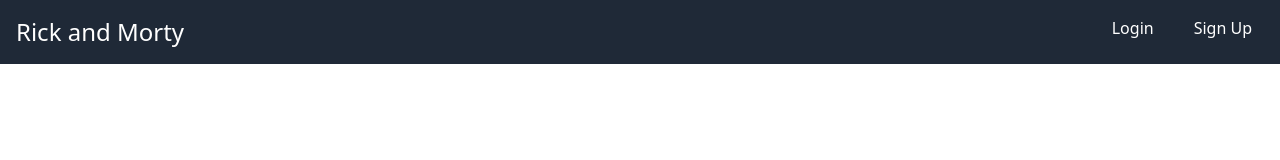
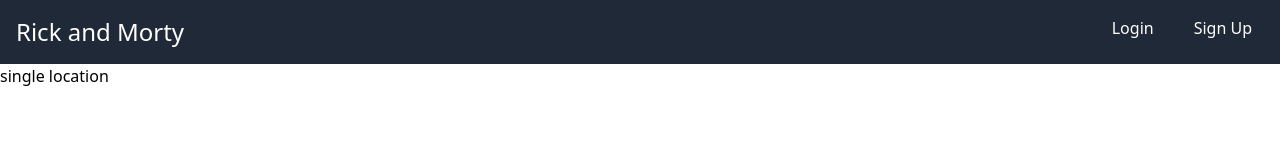
Before and after one commit to culinovic-a/rick-and-morty, a React (Create React App) app: page /single-location/1 in a window 1280 px wide. Shown: the top 160 px of the page. Built offline with nearby package versions, Linux system fonts and the light colour scheme; no server answers.

Commit message:
created single location page and route there from single character

```diff
--- a/src/App.tsx
+++ b/src/App.tsx
@@ -7,6 +7,7 @@
 import Characters from './Pages/CharactersPage/Characters';
 import { AuthProvider } from './contexts/AuthContext';
 import SingleCharacter from './Pages/SingleCharacterPage/SingleCharacter';
+import SingleLocation from './Pages/SingleLocationPage/SingleLocation';
 
 const App: React.FC = () => {
   return (
@@ -19,6 +20,7 @@
           <Route path="/sign-up" element={<SignUp />} />
           <Route path="/characters" element={<Characters />} />
           <Route path="/single-character/:id" element={<SingleCharacter />} />
+          <Route path="/single-location/:id" element={<SingleLocation />} />
         </Routes>
       </Router>
     </AuthProvider>
--- a/src/Pages/SingleCharacterPage/SingleCharacter.tsx
+++ b/src/Pages/SingleCharacterPage/SingleCharacter.tsx
@@ -9,8 +9,8 @@
     const navigate = useNavigate();
 
     const handleCharacterLocation = (locationUrl: string | undefined) => {
-        // const id: string = locationUrl?.split("/").pop() || "";
-        // navigate(`/single-location/${id}`);
+        const id: string = locationUrl?.split("/").pop() || "";
+        navigate(`/single-location/${id}`);
     };
 
     const fetchSingleCharacter = async () => {
--- /dev/null
+++ b/src/Pages/SingleLocationPage/SingleLocation.tsx
@@ -0,0 +1,12 @@
+import React from 'react';
+
+const SingleLocation: React.FC = () => {
+
+  return (
+    <>
+      <div>single location</div>
+    </>
+  );
+};
+
+export default SingleLocation;
--- a/src/Routes/Routes.tsx
+++ b/src/Routes/Routes.tsx
@@ -4,6 +4,7 @@
 import SignUp from "../Pages/SignUpPage/SignUp";
 import Characters from "../Pages/CharactersPage/Characters";
 import SingleCharacter from "../Pages/SingleCharacterPage/SingleCharacter";
+import SingleLocation from "../Pages/SingleLocationPage/SingleLocation";
 
 export const router = createBrowserRouter([
     {
@@ -26,6 +27,10 @@
                 path: 'single-character/:id',
                 element: <SingleCharacter />
             },
+            {
+                path: 'single-location/:id',
+                element: <SingleLocation />
+            },
         ]
     }
 ])
```
